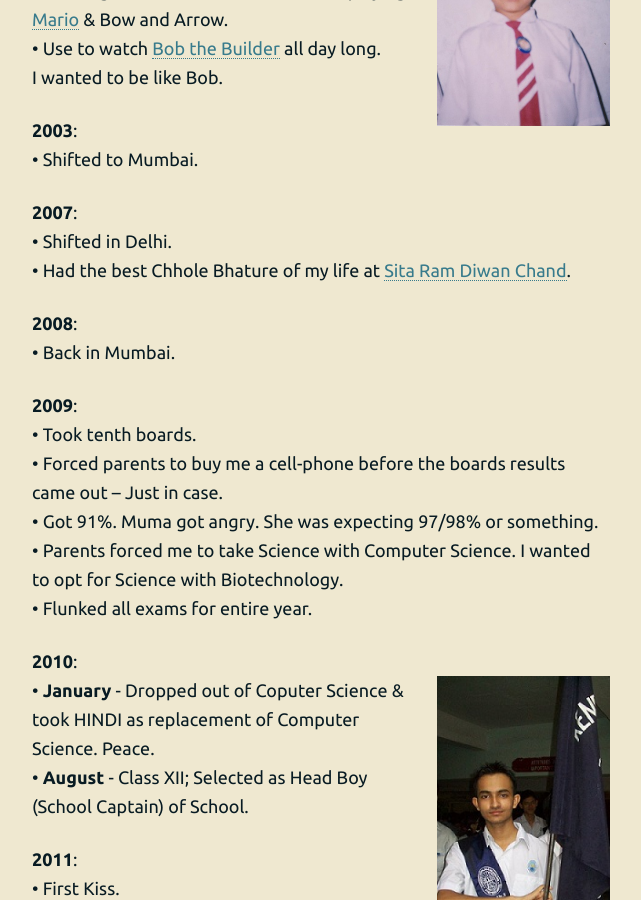
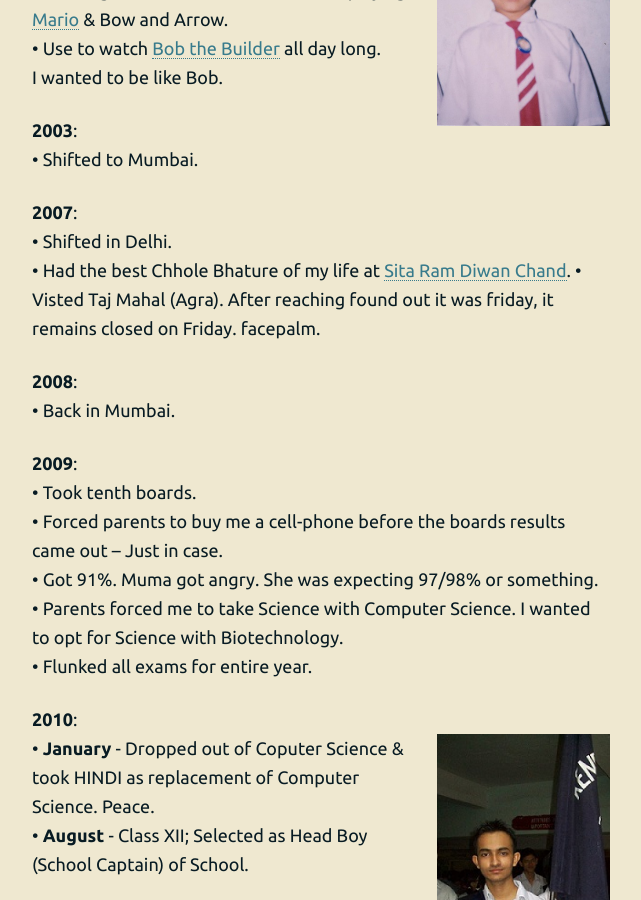
Before and after one commit to 93notes/93notes.github.io, a Jekyll site: the page built from timeline.html, in a window 1280 px wide and 900 px high, scrolled down 937 px. Shown: the whole window, without its empty margins (319-960 px from the left). Built offline with Jekyll 4.4.1, drawn with Linux system fonts in a browser that asks for light colours; nearby versions of some CDN libraries.

Commit message:
Update timeline.html

```diff
--- a/timeline.html
+++ b/timeline.html
@@ -84,6 +84,7 @@ He wanted me to be as Rich as his freind. LOL. </br>
 <strong> 2007</strong>: </br>
 &bull; Shifted in Delhi. </br>
 &bull; Had the best Chhole Bhature of my life at <a href="https://www.zomato.com/ncr/sita-ram-diwan-chand-paharganj-new-delhi" target="_blank">Sita Ram Diwan Chand</a>.
+&bull; Visted Taj Mahal (Agra). After reaching found out it was friday, it remains closed on Friday. facepalm.
 </p>
 
 <p>
```
